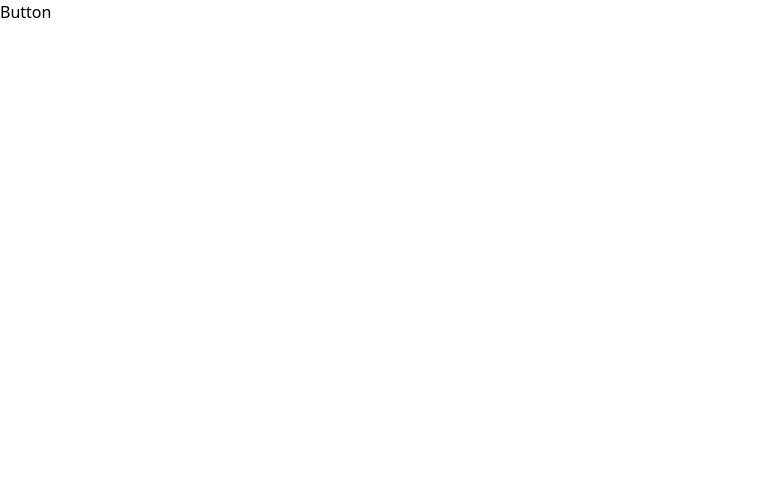
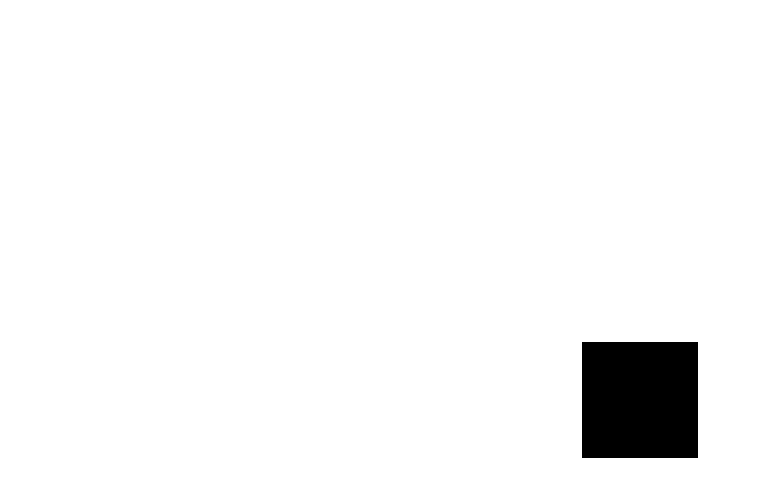
Before and after one commit to tamighi/portfolio-3d, a React (Vite) app: page / in a window 1280 px wide. Shown: the top 496 px of the page, without its empty margins (0-760 px from the left). Built offline with nearby package versions, Linux system fonts and the light colour scheme.

Commit message:
feat: basic scene

```diff
--- a/src/App.tsx
+++ b/src/App.tsx
@@ -1,8 +1,15 @@
-import Button from "@/components/Button";
+import { Canvas } from "@react-three/fiber";
 import "./index.css";
+import Scene from "./scene/Scene";
 
 const App = () => {
-  return <Button />;
+  return (
+    <div className="w-screen h-screen">
+      <Canvas>
+        <Scene />
+      </Canvas>
+    </div>
+  );
 };
 
 export default App;
--- /dev/null
+++ b/src/scene/Scene.tsx
@@ -0,0 +1,15 @@
+import { OrbitControls } from "@react-three/drei";
+
+const Scene = () => {
+  return (
+    <scene>
+      <OrbitControls makeDefault />
+      <mesh>
+        <boxGeometry />
+        <meshStandardMaterial />
+      </mesh>
+    </scene>
+  );
+};
+
+export default Scene;
```
